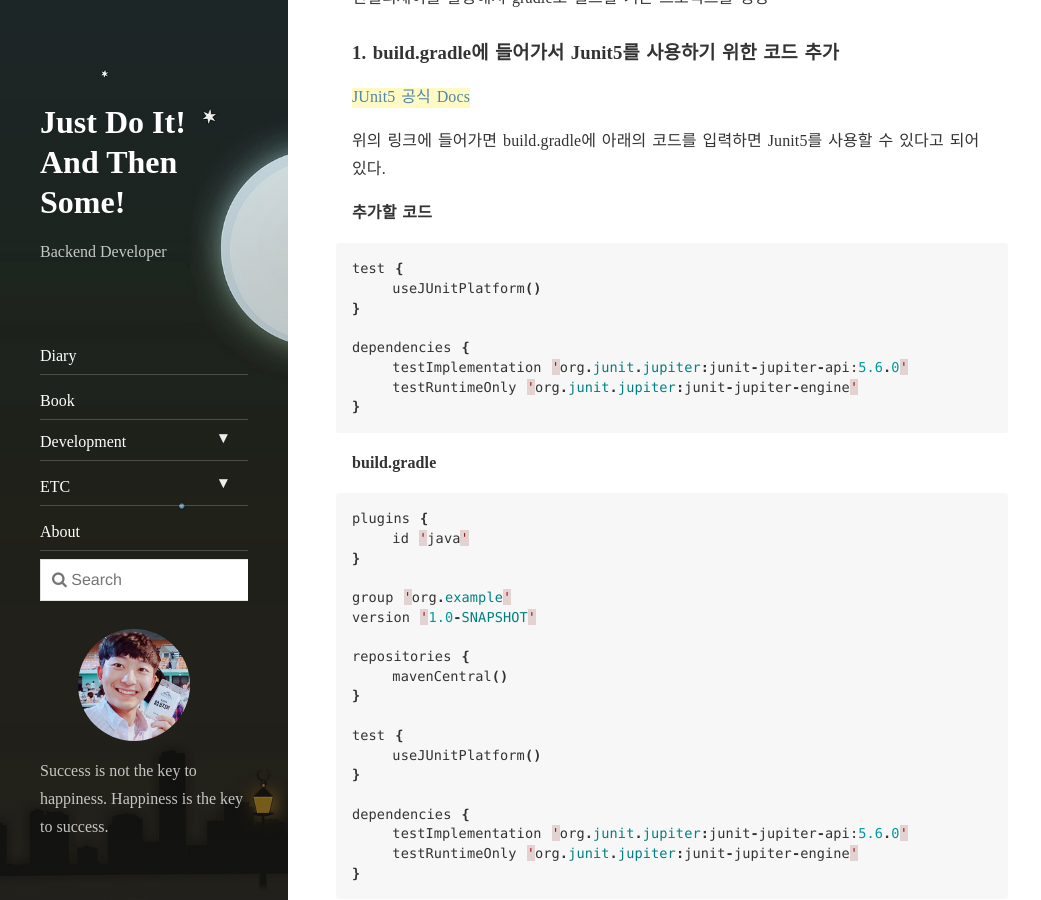
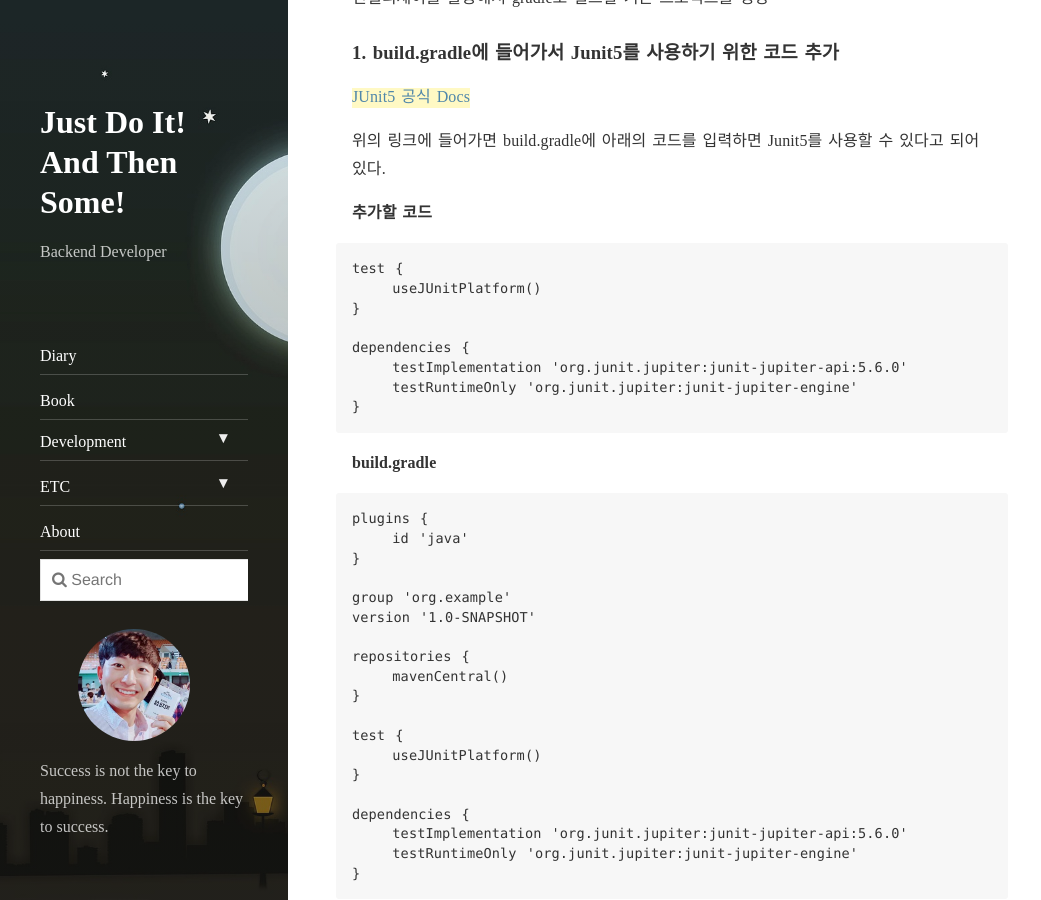
Before and after one commit to jaeseongDev/jaeseongdev.github.io, a Jekyll site: the page built from _posts/2021-01-02-how-to-set-junit5.md, in a window 1280 px wide and 900 px high, scrolled down 251 px. Shown: the whole window, without its empty margins (0-1041 px from the left). Built offline with Jekyll 4.4.1, drawn with Linux system fonts in a browser that asks for light colours; nearby versions of some CDN libraries; comment, search, counter and statistics services are not loaded.

Commit message:
modify : 글 내용 수정

````diff
--- a/_posts/2021-01-02-how-to-set-junit5.md
+++ b/_posts/2021-01-02-how-to-set-junit5.md
@@ -18,7 +18,7 @@ comments: true
 
 **추가할 코드**
 
-```java
+```
 test {
     useJUnitPlatform()
 }
@@ -31,7 +31,7 @@ dependencies {
 
 **build.gradle**
 
-```java
+```
 plugins {
     id 'java'
 }
````
Also changed, not shown: other parts of _posts/2021-01-02-how-to-set-junit5.md (+1 -1 lines).
